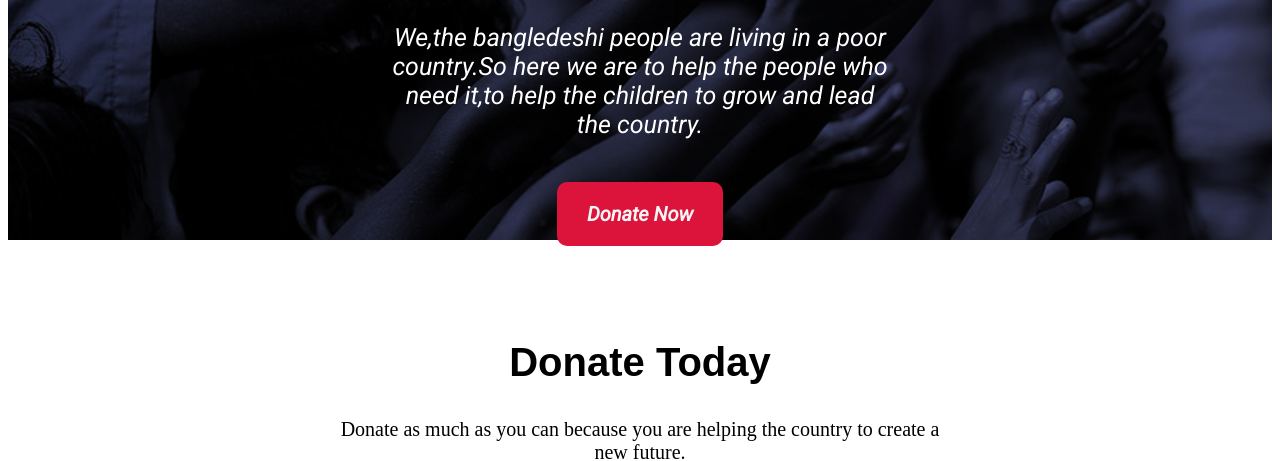
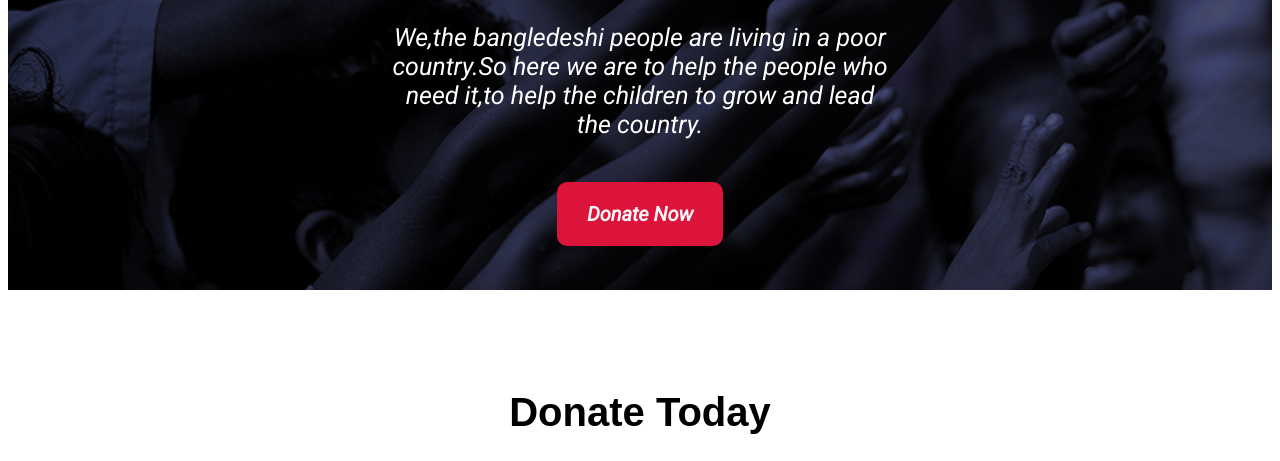
Before and after one commit to katibur/donation-assignment, a plain HTML site: page index.html in a window 1280 px wide. Shown: the part 368-829 px from the top of the page. Drawn offline with Linux system fonts and the light colour scheme; a web font is replaced by a local one.

Commit message:
Assignment

```diff
--- a/style.css
+++ b/style.css
@@ -26,7 +26,6 @@ body {
     padding: 20px 30px;
     border-radius: 10px;
     color: whitesmoke;
-    margin-bottom: 20px;
 }
 
 .top-banner-detais {
@@ -42,7 +41,7 @@ body {
     background-repeat: no-repeat;
     background-position: center;
     background-size: cover;
-    height: 500px;
+    height: 550px;
     padding-top: 100px;
     margin-bottom: 100px;
 }
```
